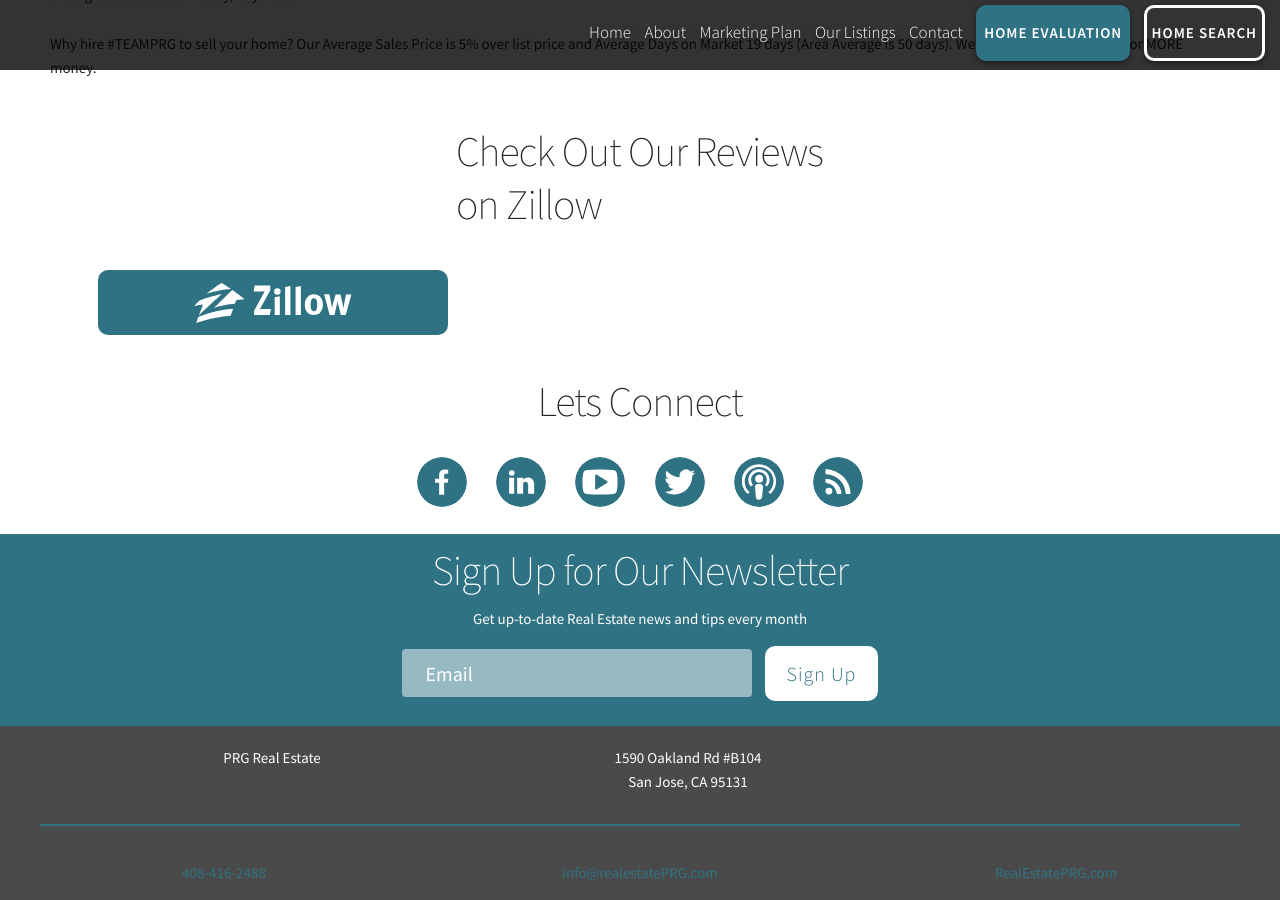
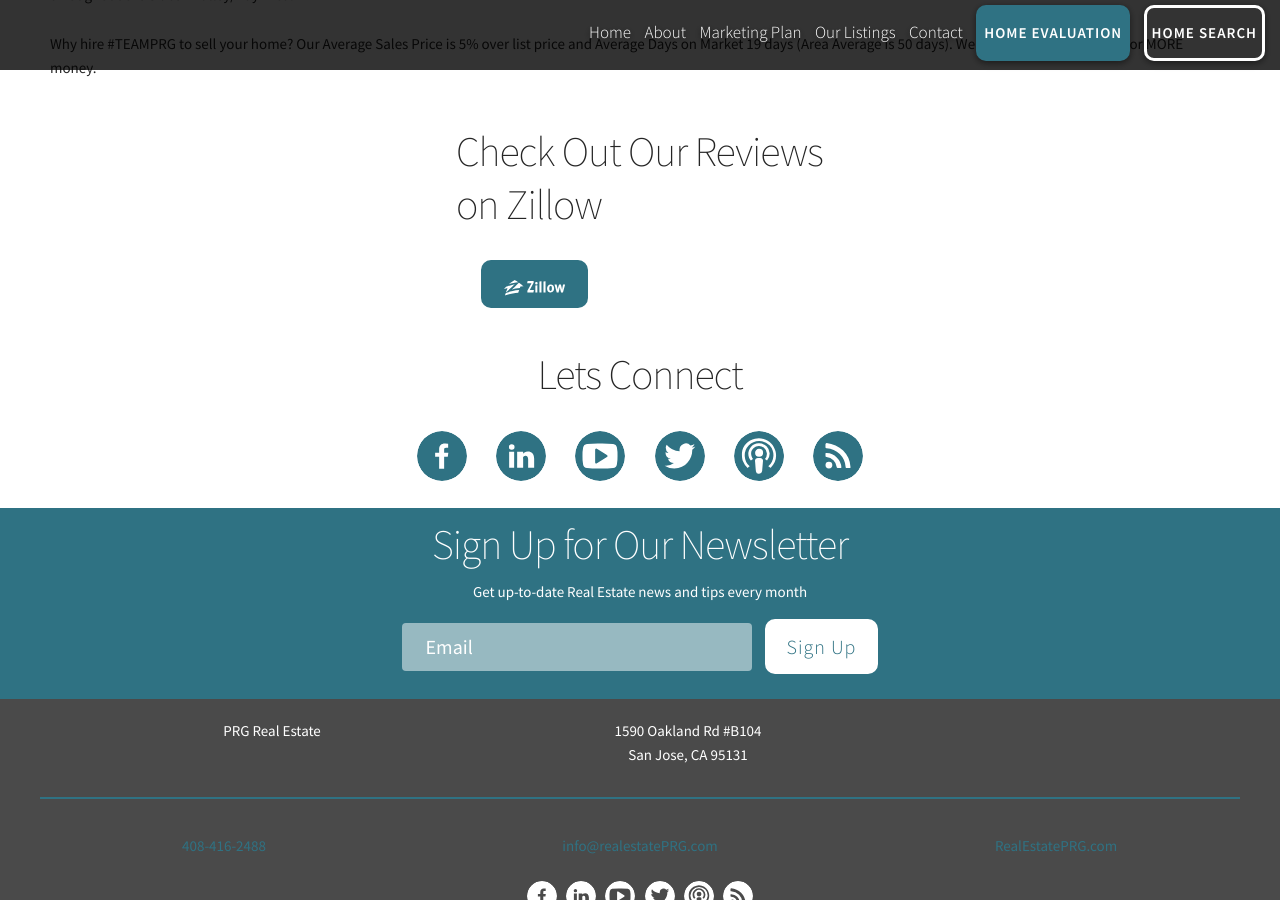
Before and after one commit to Vyralmarketing/Escrow, a Jekyll site: the page built from about.md, in a window 1280 px wide and 900 px high, scrolled down 695 px. Built offline with Jekyll 4.4.1, drawn with Linux system fonts in a browser that asks for light colours.

Commit message:
Updated '/_layouts/about.html' via CloudCannon

```diff
--- a/_layouts/about.html
+++ b/_layouts/about.html
@@ -35,13 +35,15 @@
     <div class="container">
       <div class="row">
         <div class="four columns offset-by-four">
-          <h2>Check Out Our Reviews on Zillow</h2>
+             {% if site.data.settings.review_sm_icons == false %}
+                       <h2>Check Out Our Reviews on Zillow</h2>
+      {% include review-buttons.html %}
+    {% endif %}
+
         </div>
       </div>
     </div>
-    {% if site.data.settings.review_sm_icons == false %}
-      {% include review-buttons.html %}
-    {% endif %}
+
     <div class="container socials">
         <h2>Lets Connect</h2>
       {% include socials.html %}
```
